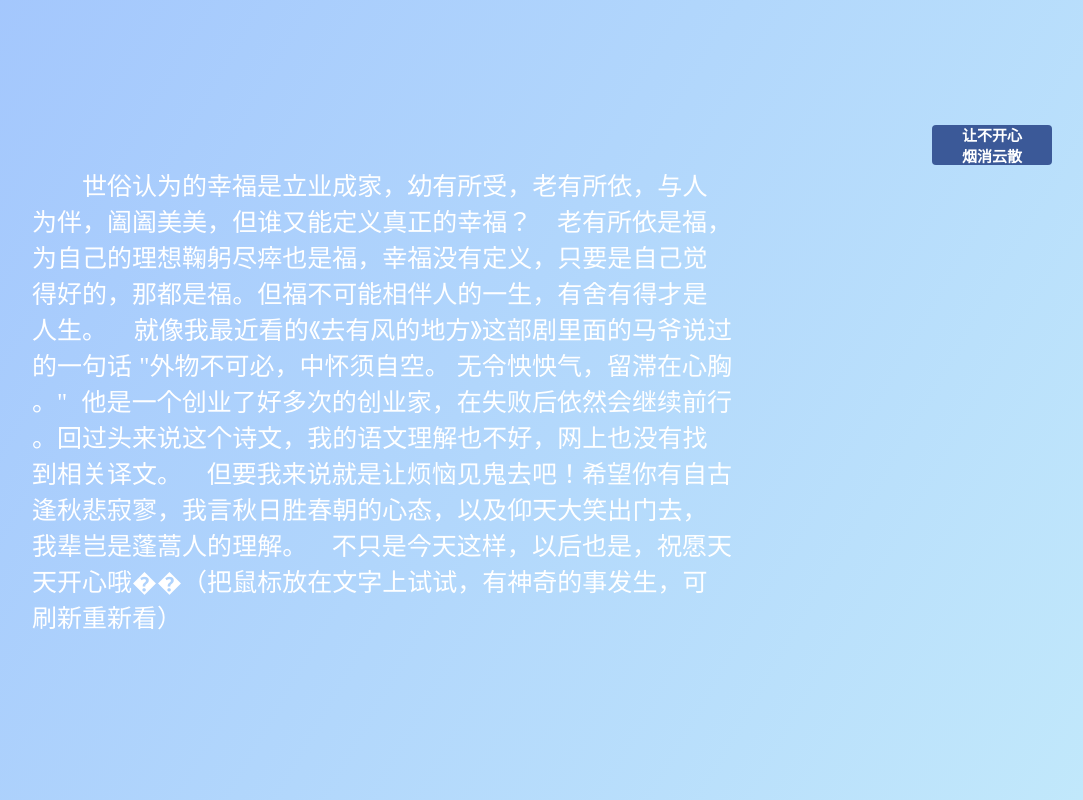
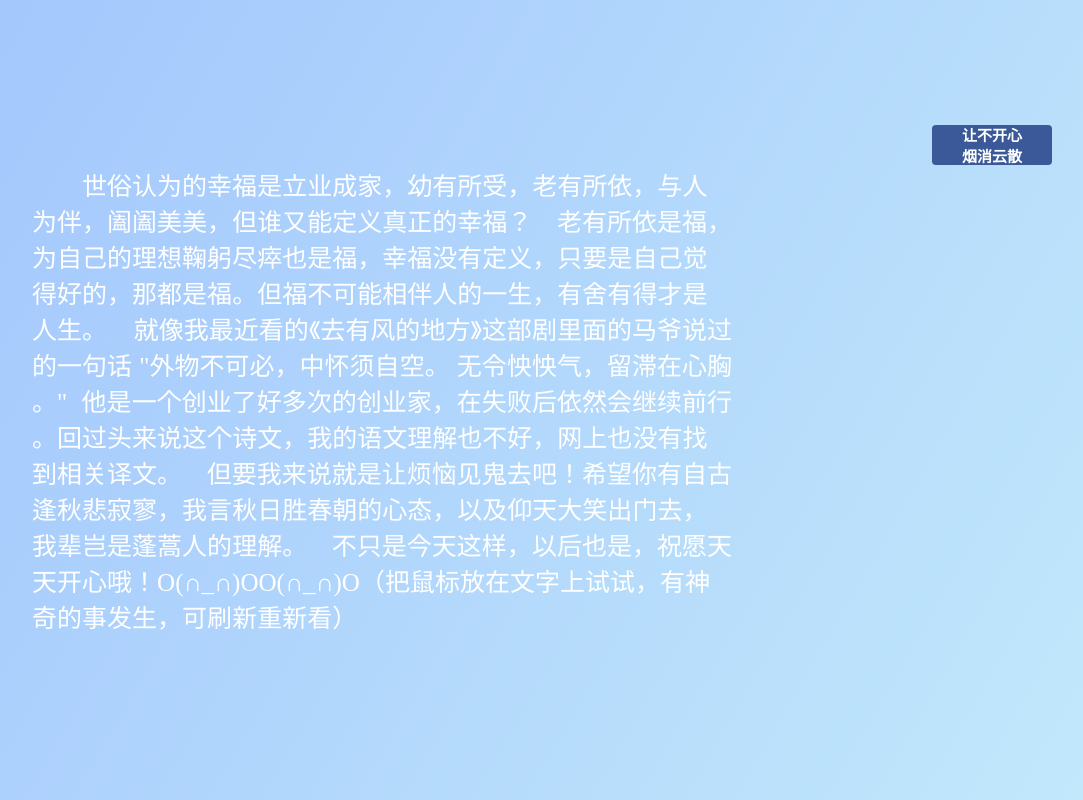
Before and after one commit to metam0129/zyn.github.io, a plain HTML site: page 烟消云散.html in a window 1280 px wide. Shown: the whole page, without its empty margins (148-1231 px from the left). Drawn offline with Linux system fonts and the light colour scheme.

Commit message:
Update 烟消云散.html

```diff
--- a/烟消云散.html
+++ b/烟消云散.html
@@ -60,7 +60,7 @@
         无令怏怏气，留滞在心胸。"
         他是一个创业了好多次的创业家，在失败后依然会继续前行。回过头来说这个诗文，我的语文理解也不好，网上也没有找到相关译文。
         但要我来说就是让烦恼见鬼去吧！希望你有自古逢秋悲寂寥，我言秋日胜春朝的心态，以及仰天大笑出门去，我辈岂是蓬蒿人的理解。
-        不只是今天这样，以后也是，祝愿天天开心哦😋（把鼠标放在文字上试试，有神奇的事发生，可刷新重新看）
+        不只是今天这样，以后也是，祝愿天天开心哦！O(∩_∩)OO(∩_∩)O（把鼠标放在文字上试试，有神奇的事发生，可刷新重新看）
     </p>
     <a class="button button-color" href="记忆.html"><span class="button-name">让不开心烟消云散</span><i class="button-icon fa fa-arrow-right"></i></a>
 
```
